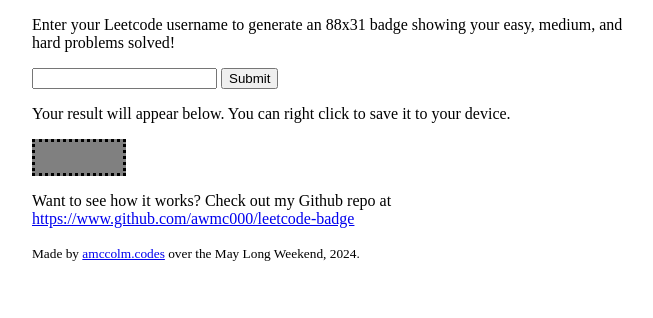
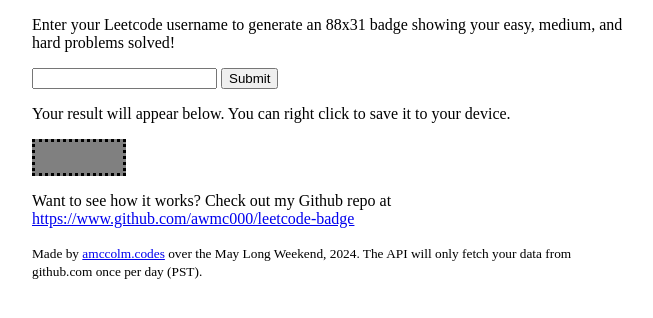
Before and after one commit to awmc000/leetcode-badge, a plain HTML site: page frontend/index.html in a window 1280 px wide. Shown: the whole page, without its empty margins (308-961 px from the left). Drawn offline with Linux system fonts and the light colour scheme.

Commit message:
Let the user know that data will only be fetched once per day.

```diff
--- a/frontend/index.html
+++ b/frontend/index.html
@@ -37,7 +37,8 @@
       </p>
       <small>
         Made by <a href="https://amccolm.codes">amccolm.codes</a>
-        over the May Long Weekend, 2024.
+        over the May Long Weekend, 2024. The API will only fetch your data
+        from github.com once per day (PST).
       </small>
     </div>
     </body>
```
